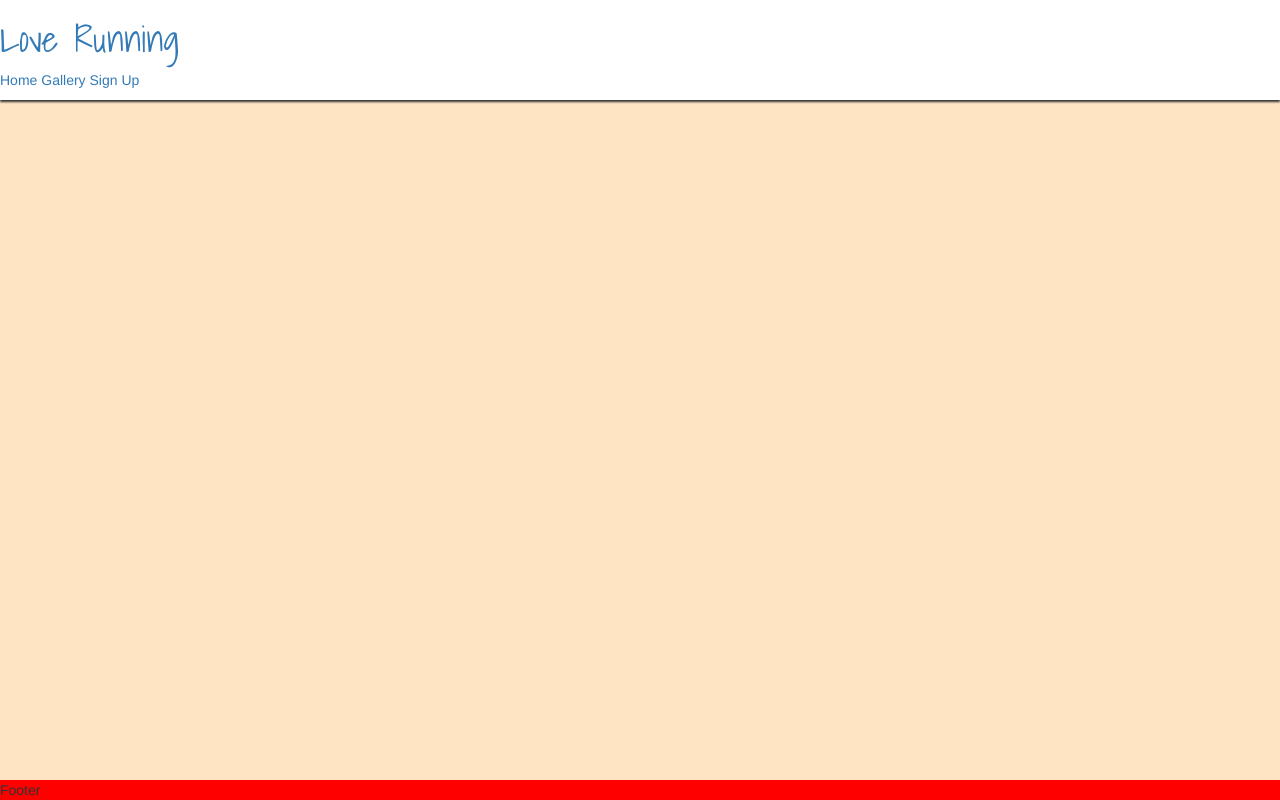
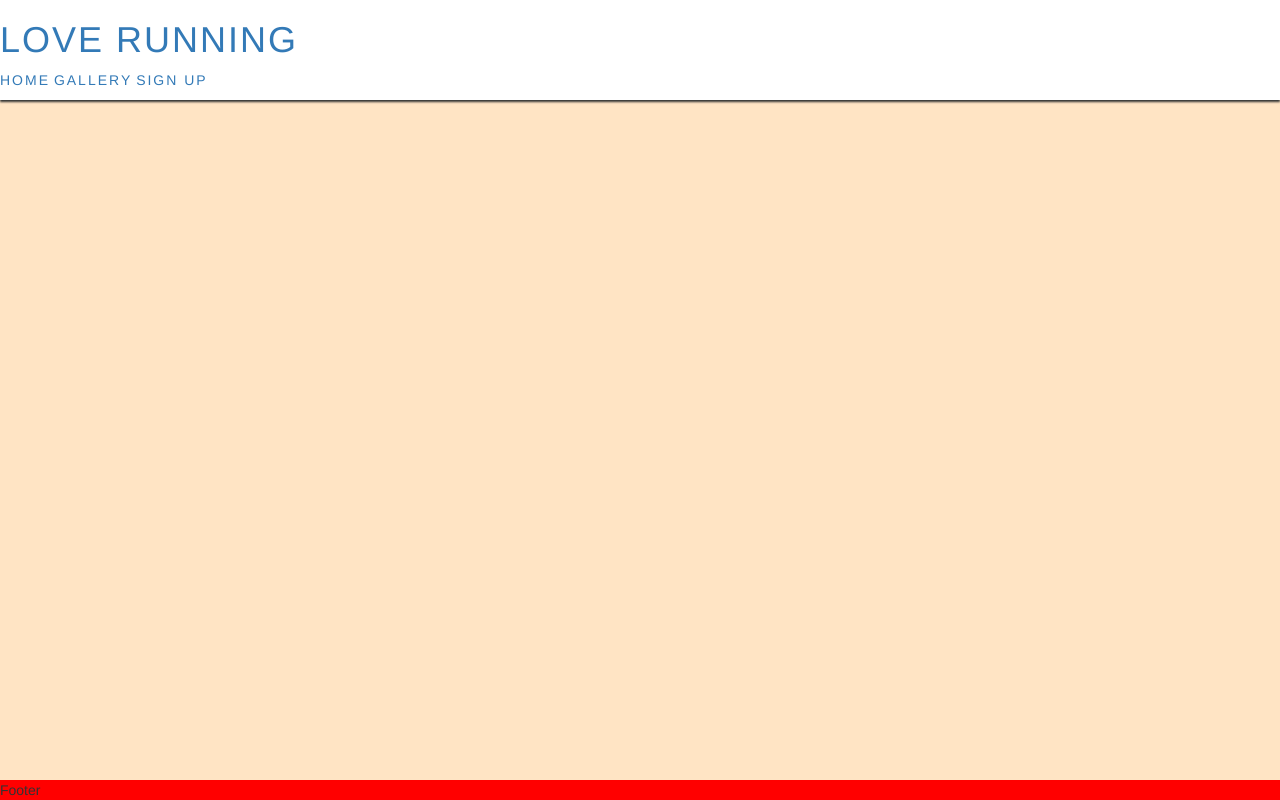
Before and after one commit to mohanadpro/second-project, a plain HTML site: page index.html in a window 1280 px wide. Drawn offline with nearby package versions, Linux system fonts and the light colour scheme; files that its build step writes are made by us from their sources; a web font is replaced by a local one.

Commit message:
styling link elements in the header

```diff
--- a/assets/style.css
+++ b/assets/style.css
@@ -21,14 +21,17 @@ header{
     box-shadow: 0 2px 2px;
 }
 
+header a{
+    text-decoration: none;
+    text-transform: uppercase;
+    letter-spacing: 2px;
+}
+
 main{
     background-color: bisque;
     flex: 1 0 auto;
 }
 
-h1{
-    font-family: "Shadows Into Light", cursive;
-}
 
 footer{
     background-color: red;
```
